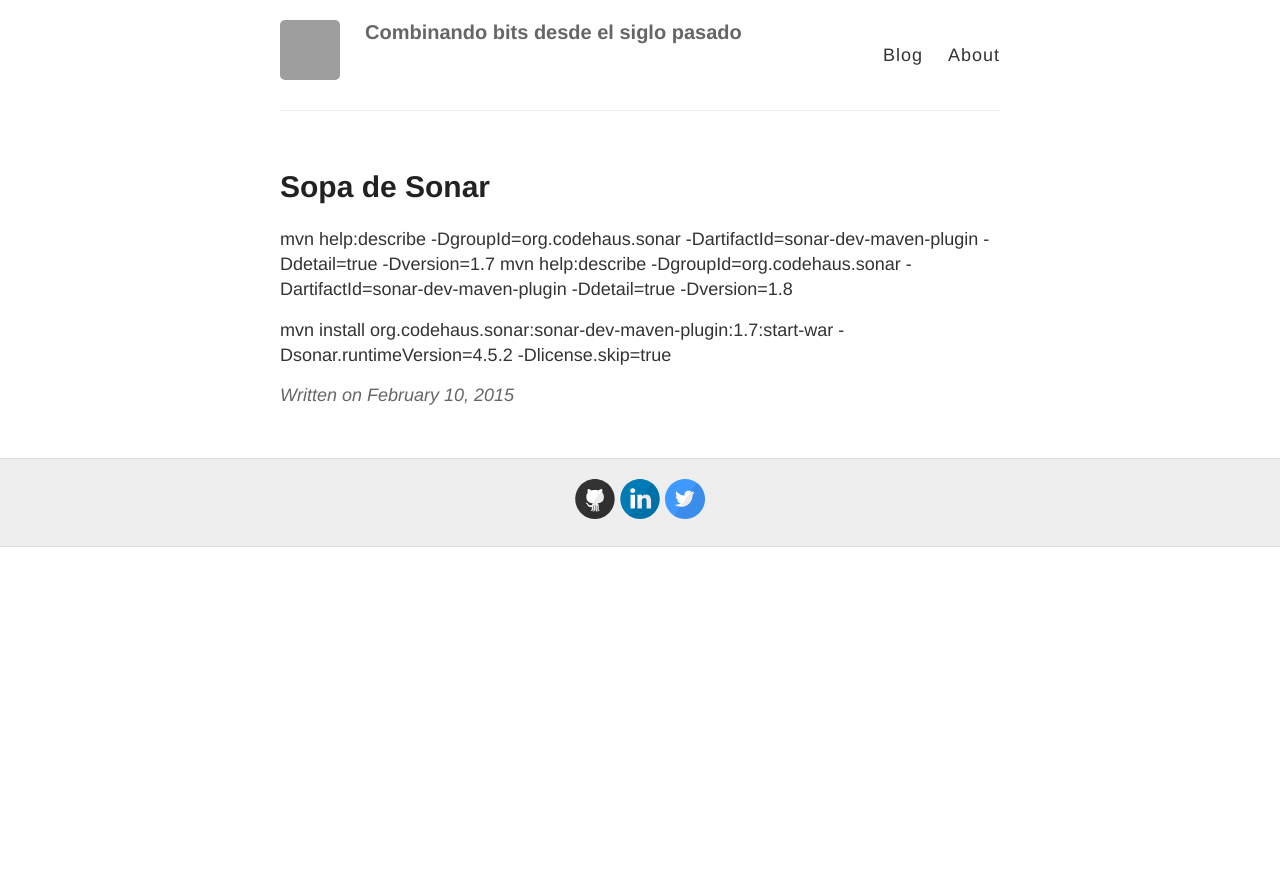
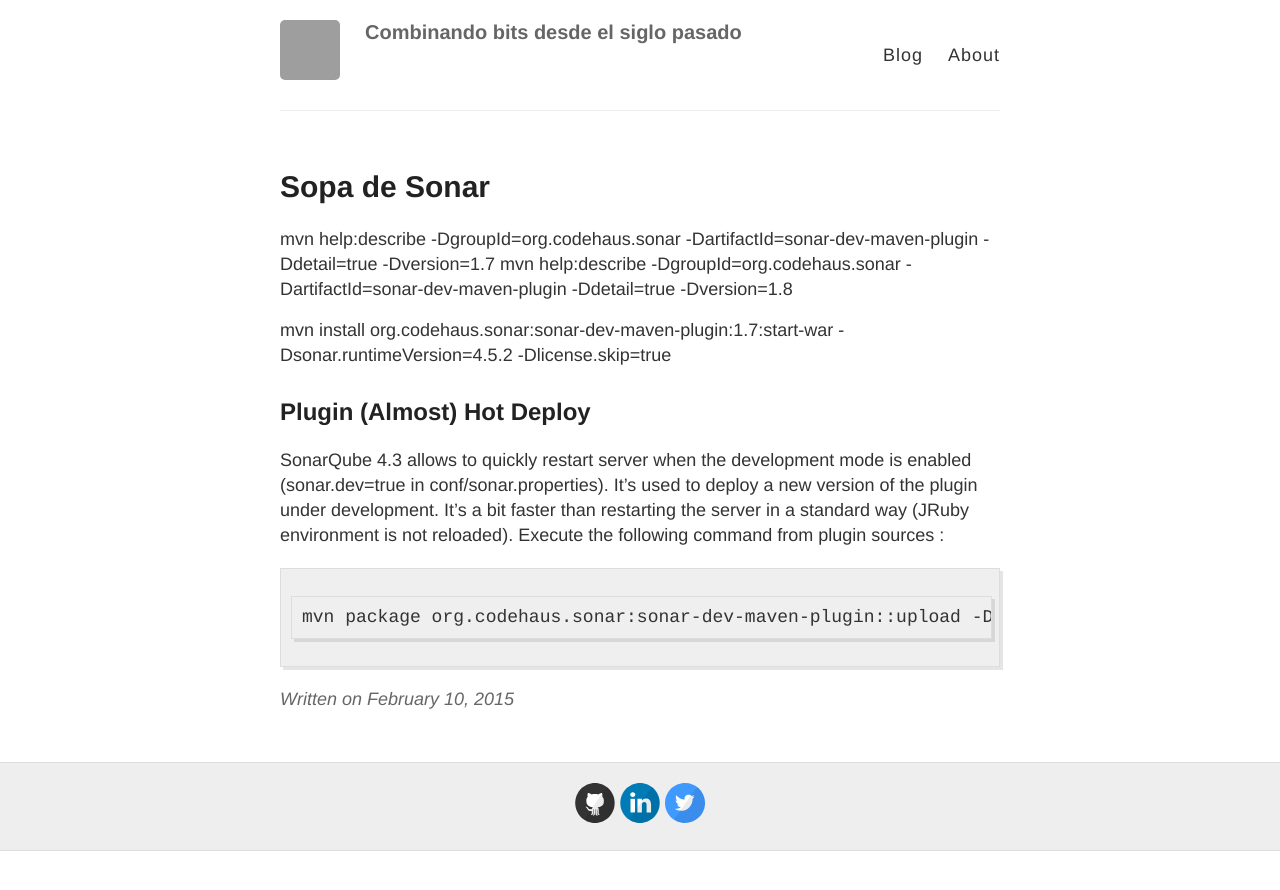
Before and after one commit to alpoza/alpoza.github.io, a Jekyll site: the page built from _posts/2015-2-10-Sopa-de-sonar.md, in a window 1280 px wide. Shown: the top 890 px of the page. Built offline with Jekyll 4.4.1, drawn with Linux system fonts in a browser that asks for light colours; Markdown is read by kramdown in place of the engine named in the settings; comment, search, counter and statistics services are not loaded; grey boxes are pictures that could not be loaded.

Commit message:
Update 2015-2-10-Sopa-de-sonar.md

```diff
--- a/_posts/2015-2-10-Sopa-de-sonar.md
+++ b/_posts/2015-2-10-Sopa-de-sonar.md
@@ -11,4 +11,12 @@ Summary: Pesadilla de Sonar
 mvn help:describe -DgroupId=org.codehaus.sonar -DartifactId=sonar-dev-maven-plugin -Ddetail=true -Dversion=1.7
 mvn help:describe -DgroupId=org.codehaus.sonar -DartifactId=sonar-dev-maven-plugin -Ddetail=true -Dversion=1.8
 
+
+
 mvn install org.codehaus.sonar:sonar-dev-maven-plugin:1.7:start-war -Dsonar.runtimeVersion=4.5.2 -Dlicense.skip=true
+
+## Plugin (Almost) Hot Deploy
+
+SonarQube 4.3 allows to quickly restart server when the development mode is enabled (sonar.dev=true in conf/sonar.properties). It's used to deploy a new version of the plugin under development. It's a bit faster than restarting the server in a standard way (JRuby environment is not reloaded). Execute the following command from plugin sources :
+
+    mvn package org.codehaus.sonar:sonar-dev-maven-plugin::upload -DsonarHome=/path/to/server/home -DsonarUrl=http://localhost:9000
```
